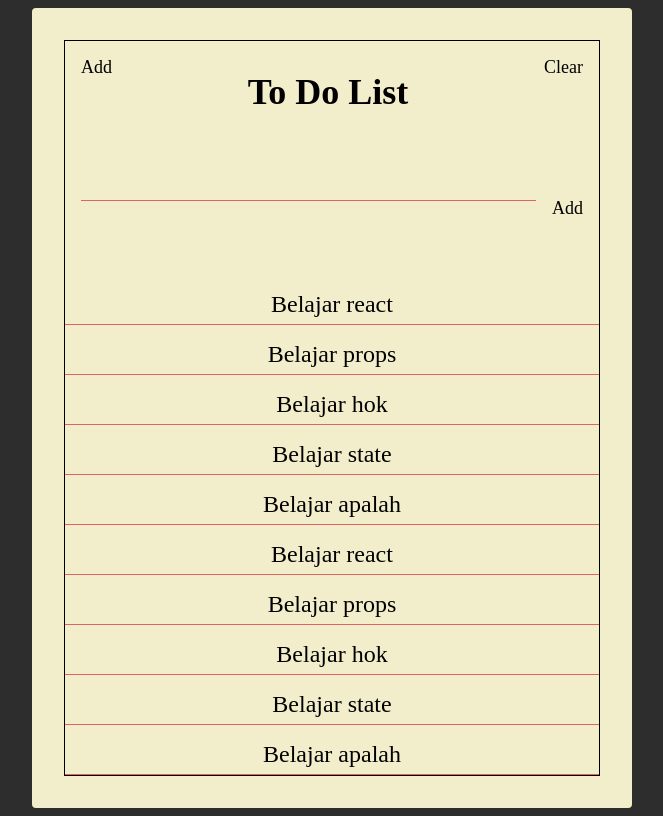
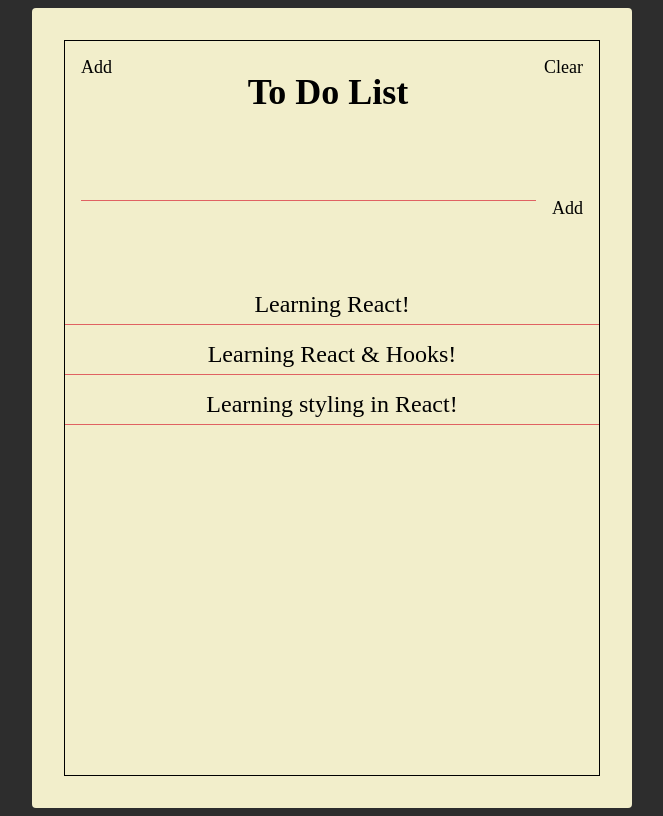
Before and after one commit to kurniawan26/reactjs-tutorial, a React (Create React App) app: page / in a window 1280 px wide. Shown: the whole page, without its empty margins (308-971 px from the left). Built offline with nearby package versions, Linux system fonts and the light colour scheme.

Commit message:
menambah toDo kedalam toDoList

```diff
--- a/src/components/ToDoForm.jsx
+++ b/src/components/ToDoForm.jsx
@@ -1,14 +1,31 @@
-import React from 'react'
+import React, {useState} from 'react'
+import PropTypes from 'prop-types'
 
-const ToDoForm = () => {
+const ToDoForm = ({addTodo}) => {
+  const [value, setValue] = useState (" ");
+
+  const handleFormSubmit = e =>{
+    e.preventDefault();
+
+    if (!value) {
+      alert("No Blank todo!!");
+      return;
+    }
+    addTodo(value)
+    setValue("")
+  };
+
     return(
-        <section className="add">
-          <form className="add-form">
-            <input type="text" className="add-input" />
+        <section className="add" >
+          <form className="add-form" onSubmit={handleFormSubmit}>
+            <input type="text" className="add-input" value={value} onChange={e => setValue(e.target.value)}/>
             <button className="add-btn thirdty">Add</button>
           </form>
         </section>
     );
 }
+ToDoForm.propTypes = {
+  addTodo: PropTypes.func.isRequired
+}
 
 export default ToDoForm;
--- a/src/components/Todos.jsx
+++ b/src/components/Todos.jsx
@@ -1,48 +1,23 @@
 import React from 'react'
+import PropTypes from 'prop-types'
 
 import Todo from './ToDo'
 
-const Todos = () => {
-  const todos = [
-    {
-      text: "Belajar react"
-    },
-    {
-      text: "Belajar props"
-    },
-    {
-      text: "Belajar hok"
-    },
-    {
-      text: "Belajar state"
-    },
-    {
-      text: "Belajar apalah"
-    },
-    {
-      text: "Belajar react"
-    },
-    {
-      text: "Belajar props"
-    },
-    {
-      text: "Belajar hok"
-    },
-    {
-      text: "Belajar state"
-    },
-    {
-      text: "Belajar apalah"
-    },
-  ]
-
+const Todos = ({todos}) => {
     return(
         <section className="todos">
-        {todos.map(todo => {
-          return <Todo text={todo.text}/>
+        {todos.map((todo, index) => {
+          return <Todo key={index} text={todo.text}/>
         })}
         </section>
     );
+};
+
+Todos.propTypes = {
+  todos: PropTypes.arrayOf(
+    PropTypes.shape({
+    text: PropTypes.string
+  }))
 }
 
 export default Todos;
--- a/src/pages/ToDoList.jsx
+++ b/src/pages/ToDoList.jsx
@@ -1,4 +1,5 @@
-import React from "react";
+import React, {useState} from "react";
+
 
 import Paper from '../components/Paper';
 import Header from '../components/Header';
@@ -6,11 +7,26 @@
 import Todos from '../components/Todos';
 
 const ToDoList = () => {
+
+  const [todos, setTodos ] = useState([
+    { text: "Learning React!"},
+    { text: "Learning React & Hooks!"},
+    { text: "Learning styling in React!"}
+  ]);
+
+  const addTodo = value =>{
+    const addedTodo = [...todos, {text:value}];
+
+    setTodos(addedTodo);
+  };
+
+  console.log("todos", todos);
+
   return (
     <Paper>
       <Header/>
-      <ToDoForm/>
-      <Todos/>
+      <ToDoForm addTodo={addTodo}/>
+      <Todos todos={todos}/>
       </Paper>
   );
 };
```
